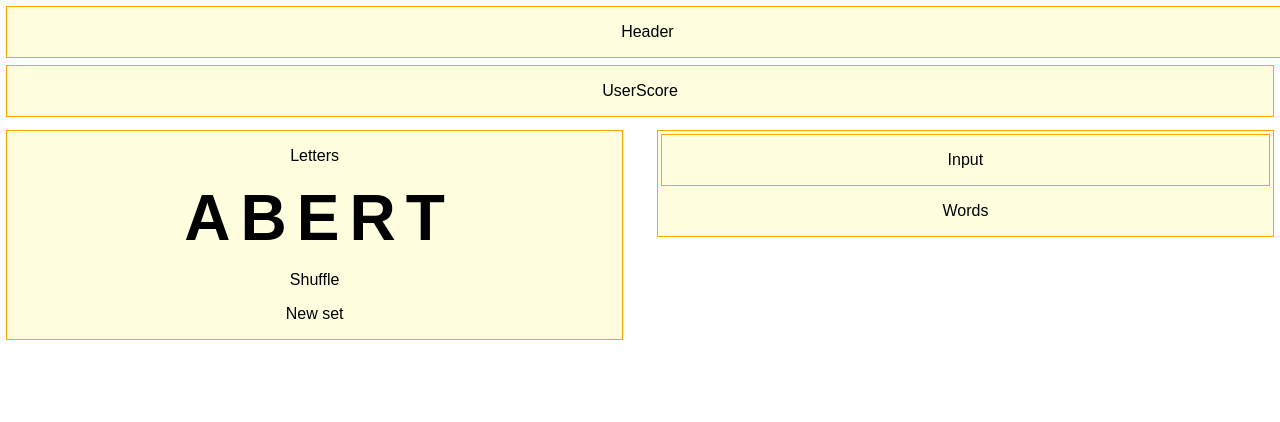
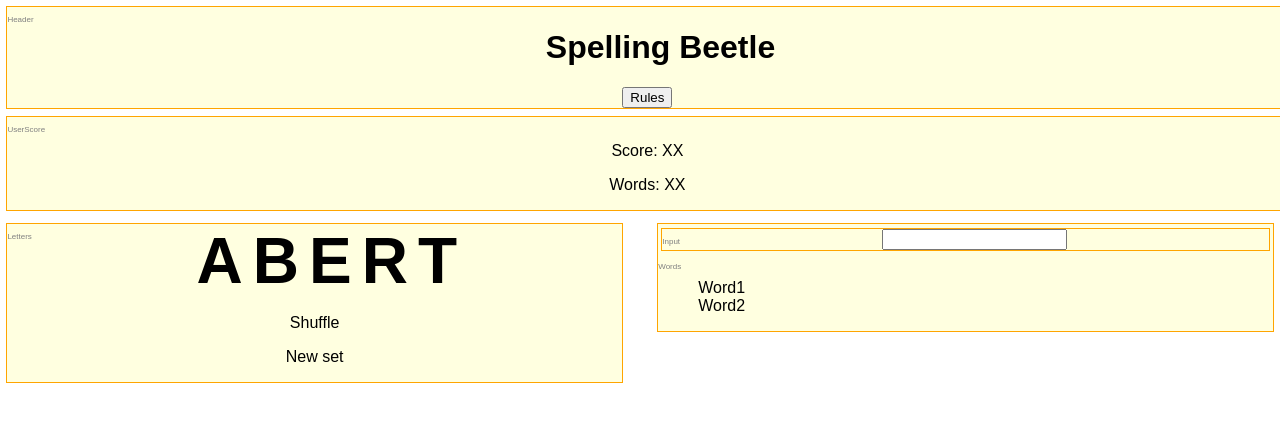
Before and after one commit to robincamille/spellingBeetle, a React (Create React App) app in the folder spellingbeetleapp/: page / in a window 1280 px wide. Shown: the top 422 px of the page. Built offline with nearby package versions, Linux system fonts and the light colour scheme.

Commit message:
Display working, shuffle and new set working

```diff
--- a/spellingbeetleapp/src/App.css
+++ b/spellingbeetleapp/src/App.css
@@ -4,12 +4,32 @@
   border:1px solid orange;
 }
 
+.componentname {
+  display: block;
+  font-size: .5em;
+  color:gray;
+  float: left;
+}
+
 #headercomponent {
   width:100%;
 }
 
-#userscorecomonent {
+#headercomponent #rules ul {
+  display: none;
+  text-align: left;
+}
+
+#userscorecomponent {
   width:100%;
+}
+
+#userscorecomponent #score {
+  clear: both;
+}
+
+#userscorecomponent #wordcount {
+  clear: both;
 }
 
 #letterscomponent {
@@ -31,13 +51,15 @@
   margin: 5px;
 }
 
-#actionscomponent {
-
-}
-
 #wordscomponent {
   width:48%;
   float:right;
+}
+
+#wordscomponent ul {
+  list-style-type: none;
+  text-align: left;
+  clear: both;
 }
 
 #inputcomponent {
--- a/spellingbeetleapp/src/App.js
+++ b/spellingbeetleapp/src/App.js
@@ -19,17 +19,42 @@ class App extends Component {
     }
   }
 
+  shuffleLetters() {
+    let theLetters = this.state.validLetters;
+    for (let i = theLetters.length - 1; i > 0; i--) {
+        let j = Math.floor(Math.random() * (i + 1));
+        let x = theLetters[i];
+        theLetters[i] = theLetters[j];
+        theLetters[j] = x;
+    };
+    this.setState({
+        validLetters: theLetters
+      })
+  }
+
+  newSet() {
+    let topNum = words5short.wordSets.length - 1;
+    let newNum = Math.floor(Math.random() * (topNum + 1));
+
+    this.setState({
+      validLetters: words5short.wordSets[newNum].validLetters,
+      pangrams: words5short.wordSets[newNum].pangram,
+      answers: words5short.wordSets[newNum].answers      })
+  }
+
   render() {
     console.log("React connected!");
-    console.log(this.state.validLetters);
-    console.log(this.state.pangrams);
-    console.log(this.state.answers);
+    // console.log(this.state.validLetters);
+    // console.log(this.state.pangrams);
+    // console.log(this.state.answers);
     return (
       <div className="App">
         <Header/>
         <UserScore/>
         <Letters
+          shuffleTheLetters={this.shuffleLetters.bind(this)}
           validLetters={this.state.validLetters}
+          newSet={this.newSet.bind(this)}
         />
         <Words
           pangrams={this.state.pangrams}
--- a/spellingbeetleapp/src/components/Header.js
+++ b/spellingbeetleapp/src/components/Header.js
@@ -1,10 +1,26 @@
 import React, { Component } from 'react';
 
 class Header extends Component {
+
+  displayRules() {
+  	// show/hide rules
+  	console.log('Rules button clicked')
+  }
   render() {
     return (
       <div className="component" id="headercomponent">
-        <p>Header</p>
+        <p className="componentname">Header</p>
+      	<h1>Spelling Beetle</h1>
+      	<div id="rules">
+      		<button onClick={() => {this.displayRules()}}>Rules</button>
+      		<ul>
+      		<li>Create words from the given letters</li>
+      		<li>Letters can be used more than once</li>
+      		<li>Words must be at least 4 letters long</li>
+      		<li>Words are scored by letter count: a 4-letter word scores 4 points, an 8-letter word scores 8 points, etc.</li>
+      		<li>Pangrams (words that use all the given letters) are worth an extra 10 points on top of their word score.</li>
+      		</ul>
+      	</div>
       </div>
     );
   }
--- a/spellingbeetleapp/src/components/Input.js
+++ b/spellingbeetleapp/src/components/Input.js
@@ -1,10 +1,18 @@
 import React, { Component } from 'react';
 
 class Input extends Component {
+
+  constructor() {
+  	super();
+  	this.state = {
+  	}
+  }
+
   render() {
     return (
       <div className="component" id="inputcomponent">
-        <p>Input</p>
+        <p className="componentname">Input</p>
+      	<input></input>
       </div>
     );
   }
--- a/spellingbeetleapp/src/components/Letters.js
+++ b/spellingbeetleapp/src/components/Letters.js
@@ -1,14 +1,15 @@
 import React, { Component } from 'react';
 
 class Letters extends Component {
+
   render() {
     return (
-      <div className="component" id="letterscomponent">
-        <p>Letters</p>
+      <div className="component" id="letterscomponent" onLoad={() => {this.shuffleLetters()}}>
+        <p className="componentname">Letters</p>
         <ul>{this.props.validLetters.map(function(item,i){return <li key={i}>{item}</li>})}</ul>
         <div id="actions">
-			<p>Shuffle</p>
-			<p>New set</p>
+			<p onClick={() => {this.props.shuffleTheLetters()}}>Shuffle</p>
+			<p onClick={() => {this.props.newSet()}}>New set</p>
         </div>
       </div>
     );
--- a/spellingbeetleapp/src/components/UserScore.js
+++ b/spellingbeetleapp/src/components/UserScore.js
@@ -4,7 +4,9 @@ class UserScore extends Component {
   render() {
     return (
       <div className="component" id="userscorecomponent">
-        <p>UserScore</p>
+        <p className="componentname">UserScore</p>
+      	<p id="score">Score: XX</p>
+      	<p id="wordcount">Words: XX</p>
       </div>
     );
   }
--- a/spellingbeetleapp/src/components/Words.js
+++ b/spellingbeetleapp/src/components/Words.js
@@ -7,7 +7,11 @@ class Words extends Component {
     return (
       <div className="component" id="wordscomponent">
         <Input/>
-        <p>Words</p>
+        <p className="componentname">Words</p>
+      	<ul>
+      		<li>Word1</li>
+      		<li>Word2</li>
+      	</ul>
       </div>
     );
   }
```
